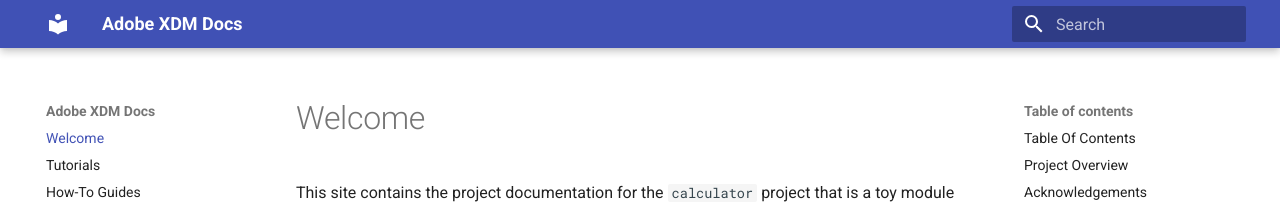
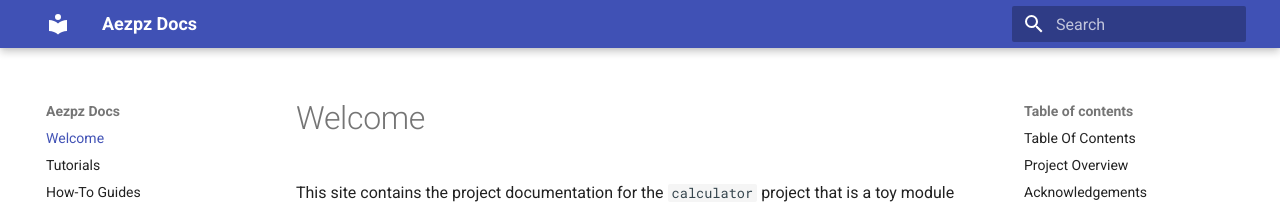
Before and after one commit to datajoin-org/aezpz, an MkDocs documentation site: the page built from docs/index.md, in a window 1280 px wide. Shown: the top 208 px of the page. Built offline with MkDocs 1.6.1 and Material for MkDocs 9.7.7, drawn with Linux system fonts in a browser that asks for light colours.

Commit message:
rename title

```diff
--- a/mkdocs.yml
+++ b/mkdocs.yml
@@ -1,4 +1,4 @@
-site_name: Adobe XDM Docs
+site_name: Aezpz Docs
 
 theme:
   name: 'material'
```
